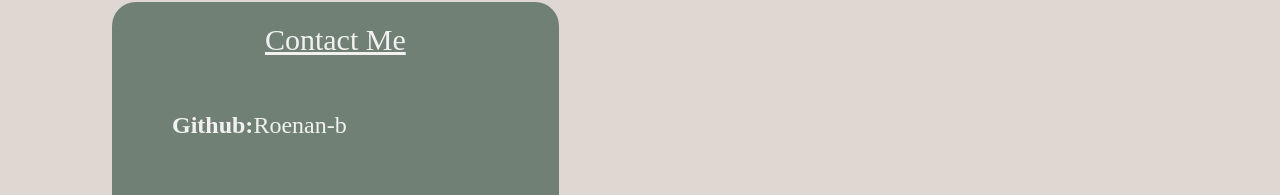
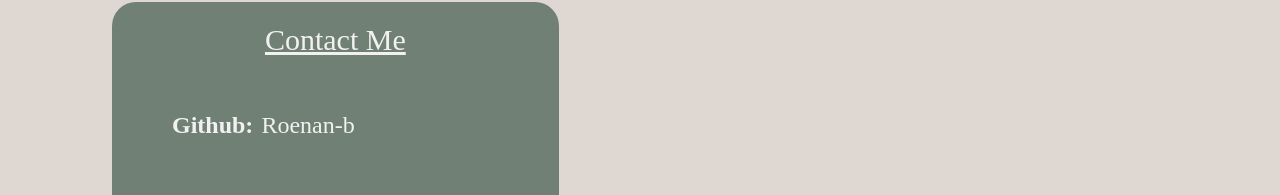
Before and after one commit to tazboi/The-Soil-Watch, a Next.js app in the folder App/soil-monitor/: page /Contact in a window 1280 px wide. Shown: the part 310-505 px from the top of the page. Built offline with nearby package versions, Linux system fonts and the light colour scheme.

Commit message:
Forgot the margin in the first contact line

```diff
--- a/App/soil-monitor/app/components/Contact.jsx
+++ b/App/soil-monitor/app/components/Contact.jsx
@@ -13,7 +13,7 @@ const Contact = () => {
                     <div className="flex mb-3 items-center w-full flex-auto">
                         <strong>Github: </strong>
                         <Link href="https://github.com/Roenan-b">
-                            <h1 className="hover:underline hover:text-[#152514]">Roenan-b</h1>
+                            <h1 className="hover:underline hover:text-[#152514] ml-2">Roenan-b</h1>
                         </Link>
                     </div>
                     <div className="flex mb-3 items-center w-full flex-auto">
```
